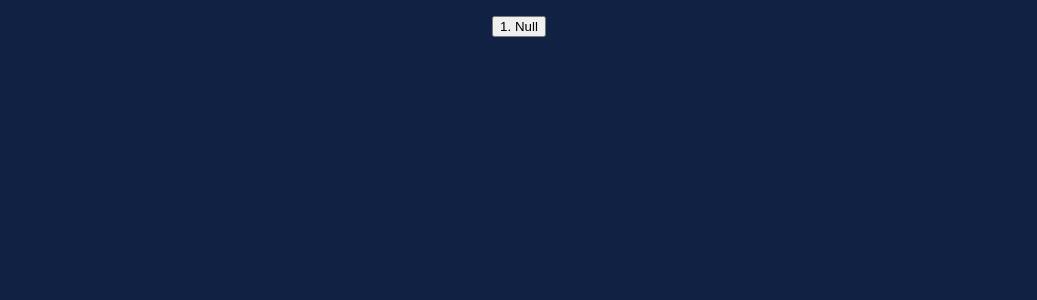
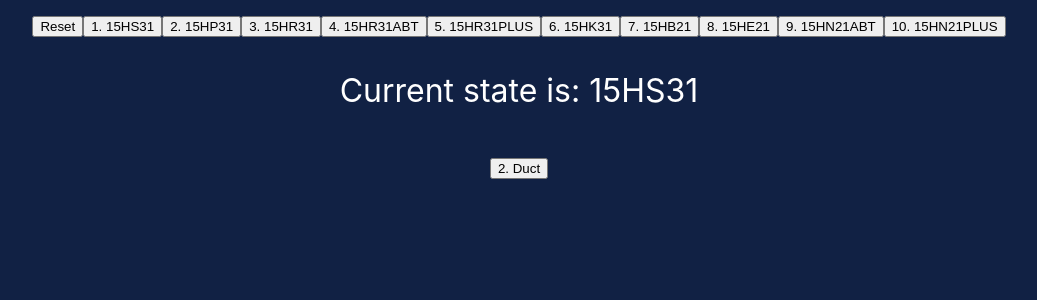
Before and after one commit to shumere/pricesapp, a React (Create React App) app: page / in a window 1280 px wide. Shown: the top 300 px of the page, without its empty margins (121-1158 px from the left). Built offline with nearby package versions, Linux system fonts and the light colour scheme.

Commit message:
all panel materials & calculations added

```diff
--- a/src/App.jsx
+++ b/src/App.jsx
@@ -1,6 +1,6 @@
 import React from "react";
 import { useDispatch, useSelector } from "react-redux";
-import { checkButton, clickButton, selectState1, selectState2 } from "./index";
+import { changeMaterialType, clickDuct, materialType, showDuct } from "./index";
 import {
   tableValueForTheRow,
   tableValueForTheFirstColumn,
@@ -8,10 +8,10 @@ import {
 } from "./Functions/ductCalculation";
 import "./App.css";
 
-export default function App() {
+function App() {
   const dispatch = useDispatch();
-  let state1 = useSelector(selectState1);
-  let state2 = useSelector(selectState2);
+  let state1 = useSelector(materialType);
+  let state2 = useSelector(showDuct);
   console.log(`Current state1 is: ${state1}`);
   console.log(`Current state2 is: ${state2}`);
   // const CLICKBUTTON = "buttons/clickButton";
@@ -39,12 +39,54 @@ export default function App() {
   //   dispatch(changeSecondState());
   // };
 
-  const clickButton1 = () => {
-    dispatch(checkButton(!state1));
+  const clickResetButton = () => {
+    dispatch(changeMaterialType("Undefined"))
+  }
+
+  const clickButton15HS31 = () => {
+    dispatch(changeMaterialType("15HS31"));
   };
 
-  const clickButton2 = () => {
-    dispatch(clickButton(!state2));
+  const clickButton15HP31 = () => {
+    dispatch(changeMaterialType("15HP31"));
+  };
+
+  const clickButton15HR31 = () => {
+    dispatch(changeMaterialType("15HR31"));
+  };
+
+  const clickButton15HR31ABT = () => {
+    dispatch(changeMaterialType("15HR31ABT"));
+  };
+
+  const clickButton15HR31PLUS = () => {
+    dispatch(changeMaterialType("15HR31PLUS"));
+  };
+
+  const clickButton15HK31 = () => {
+    dispatch(changeMaterialType("15HK31"));
+  };
+
+  const clickButton15HB21 = () => {
+    dispatch(changeMaterialType("15HB21"));
+  };
+
+  const clickButton15HE21 = () => {
+    dispatch(changeMaterialType("15HE21"));
+  };
+
+  const clickButton15HN21ABT = () => {
+    dispatch(changeMaterialType("15HN21ABT"));
+  };
+
+  const clickButton15HN21PLUS = () => {
+    dispatch(changeMaterialType("15HN21PLUS"));
+  };
+
+
+
+  const clickButtonDuct = () => {
+    dispatch(clickDuct(!state2));
   };
 
   //==========
@@ -55,7 +97,7 @@ export default function App() {
       return (
         <div>
           <div className="clickButton">
-            <button onClick={() => clickButton2()}>2. Duct</button>
+            <button onClick={() => clickButtonDuct()}>2. Duct</button>
           </div>
           <div>{state2 ? "Duct" : ""}</div>
         </div>
@@ -90,7 +132,7 @@ export default function App() {
     let i = cellValue;
     return (
       <td key={j === 1 ? i : i + j}>
-        {j === 1 ? tableValueForTheFirstColumn(i) : `${cellContent(i, j - 1)}€`}
+        {j === 1 ? tableValueForTheFirstColumn(i) : state1 !== "Undefined" ? `${cellContent(i, j - 1, state1)}€` : "N/A"}
       </td>
     );
   };
@@ -102,10 +144,6 @@ export default function App() {
     }
     return tableCells;
   };
-
-  // const renderTableCellsWithData = (cellValue) => {
-  //   return renderTableCells(cellValue);
-  // };
 
   const renderTableRow = (cellValue) => {
     return <tr key={cellValue}>{renderTableCells(cellValue)}</tr>;
@@ -129,7 +167,7 @@ export default function App() {
   //Render the whole table
 
   const renderTable = () => {
-    if (state1 && state2) {
+    if (state2) {
       return (
         <div>
           <table>
@@ -144,11 +182,42 @@ export default function App() {
 
   return (
     <div style={{ fontSize: "2rem" }} className="App">
-      <button onClick={() => clickButton1()}>
-        {state1 ? "1. 15HS31" : "1. Null"}
+      <button onClick={()=> clickResetButton()}>Reset</button>
+      <button onClick={() => clickButton15HS31()}>
+        1. 15HS31
       </button>
+      <button onClick={() => clickButton15HP31()}>
+        2. 15HP31
+      </button>
+      <button onClick={() => clickButton15HR31()}>
+        3. 15HR31
+      </button>
+      <button onClick={() => clickButton15HR31ABT()}>
+        4. 15HR31ABT
+      </button>
+      <button onClick={() => clickButton15HR31PLUS()}>
+        5. 15HR31PLUS
+      </button>
+      <button onClick={() => clickButton15HK31()}>
+        6. 15HK31
+      </button>
+      <button onClick={() => clickButton15HB21()}>
+        7. 15HB21
+      </button>
+      <button onClick={() => clickButton15HE21()}>
+        8. 15HE21
+      </button>
+      <button onClick={() => clickButton15HN21ABT()}>
+        9. 15HN21ABT
+      </button>
+      <button onClick={() => clickButton15HN21PLUS()}>
+        10. 15HN21PLUS
+      </button>
+      <p>{`Current state is: ${state1}`}</p>
       <div>{renderButton2()}</div>
       <div>{renderTable()}</div>
     </div>
   );
 }
+
+export default App
--- a/src/Functions/ductCalculation.js
+++ b/src/Functions/ductCalculation.js
@@ -9,24 +9,32 @@ const material = {
     "20mm": 26,
     "30mm": 36,
   },
-  panelType: {
-    "15HB21": "15HB21",
-    "15HS31": "15HS31",
-  },
-  flangesType: {
-    161: "161",
-    "161/30": "161/30",
-  },
-  ductAngleType: {
-    "21SQ01": "21SQ01",
-    "21SQ02": "21SQ02",
-  },
+  // panelType: {
+  //   "15HB21": "15HB21",
+  //   "15HS31": "15HS31",
+  // },
+  // flangesType: {
+  //   161: "161",
+  //   "161/30": "161/30",
+  // },
+  // ductAngleType: {
+  //   "21SQ01": "21SQ01",
+  //   "21SQ02": "21SQ02",
+  // },
 };
 
 const costsPerUnit = {
   panelCost: {
     "15HB21": 5,
+    "15HE21" : 9.44,
+    "15HN21ABT" : 11,
+    "15HN21PLUS" : 12.65,
     "15HS31": 9,
+    "15HP31" : 8.9,
+    "15HR31" : 14,
+    "15HR31ABT" : 13.5,
+    "15HR31PLUS" : 15.525,
+    "15HK31" : 13.75
   },
   flangesCost: {
     161: 1.15,
@@ -62,6 +70,58 @@ const costsPerUnit = {
 
 //console.log(materialThickness["30mm"])
 
+//Material check for thickness
+
+const materialCheckForThickness = (state1) => {
+  if (state1 === "15HS31" || state1 === "15HP31" ||  state1 === "15HR31" || state1 === "15HR31ABT" || state1 === "15HR31PLUS" || state1 === "15HK31") {
+    return (material.thickness["30mm"] / 1000) * 2;
+  } else if (state1 === "15HB21" || state1 === "15HE21" || state1 === "15HN21ABT" || state1 === "15HN21PLUS") {
+    return (material.thickness["20mm"] / 1000) * 2;
+  } else {
+    return 0;
+  }
+};
+
+// const materialCheckForPanel = (state1) => {
+//   if (state1 === "15HS31") {
+//     return costsPerUnit.panelCost["15HS31"];
+//   } else if (state1 === "15HB21") {
+//     return costsPerUnit.panelCost["15HB21"];
+//   } else {
+//     return 0;
+//   }
+// };
+
+const materialCheckForFlanges = (state1) => {
+  if (state1 === "15HS31" || state1 === "15HP31" ||  state1 === "15HR31" || state1 === "15HR31ABT" || state1 === "15HR31PLUS" || state1 === "15HK31") {
+    return costsPerUnit.flangesCost["161/30"];
+  } else if (state1 === "15HB21" || state1 === "15HE21" || state1 === "15HN21ABT" || state1 === "15HN21PLUS") {
+    return costsPerUnit.flangesCost[161];
+  } else {
+    return 0;
+  }
+};
+
+const materialCheckForCorner = (state1) => {
+  if (state1 === "15HS31" || state1 === "15HP31" ||  state1 === "15HR31" || state1 === "15HR31ABT" || state1 === "15HR31PLUS" || state1 === "15HK31") {
+    return costsPerUnit.ductCornerCost["21SQ02"];
+  } else if (state1 === "15HB21" || state1 === "15HE21" || state1 === "15HN21ABT" || state1 === "15HN21PLUS") {
+    return costsPerUnit.ductCornerCost["21SQ01"];
+  } else {
+    return 0;
+  }
+};
+
+const materialCheckForFlangeGlue = (state1) => {
+  if (state1 === "15HS31" || state1 === "15HP31" ||  state1 === "15HR31" || state1 === "15HR31ABT" || state1 === "15HR31PLUS" || state1 === "15HK31") {
+    return costsPerUnit.flangesGlueCost["21CL09"];
+  } else if (state1 === "15HB21" || state1 === "15HE21" || state1 === "15HN21ABT" || state1 === "15HN21PLUS") {
+    return costsPerUnit.flangesGlueCost["21CL08"];
+  } else {
+    return 0;
+  }
+};
+
 //Duct Calculation
 
 export const tableValueForTheRow = (i) => {
@@ -77,9 +137,20 @@ const sizeA = (i) => {
   return a;
 };
 
-const sizeA2 = (i) => {
-  let a2 = sizeA(i) + (material.thickness["30mm"] / 1000) * 2;
+// const sizeA2 = (i, state1) => {
+//   let a2 = sizeA(i) + (state1 === "15HS31" ? ((material.thickness["30mm"] / 1000) * 2) : ((material.thickness["20mm"] / 1000) * 2));
+//   return a2;
+// };
+
+const sizeA2 = (i, state1) => {
+  let a2 = sizeA(i) + materialCheckForThickness(state1);
   return a2;
+};
+
+//SizeA3 is for fittings
+const sizeA3 = (i) => {
+  let a3 = sizeA2(i) + (material.millerSpace["30mm"] / 1000) * 2;
+  return a3;
 };
 
 const sizeB = (j) => {
@@ -87,16 +158,11 @@ const sizeB = (j) => {
   return b;
 };
 
-const sizeB2 = (j) => {
-  let b2 = sizeB(j) + (material.thickness["30mm"] / 1000) * 2;
+const sizeB2 = (j, state1) => {
+  let b2 = sizeB(j) + materialCheckForThickness(state1);
   return b2;
 };
 
-//SizeA3 is for fittings
-const sizeA3 = (i) => {
-  let a3 = sizeA2(i) + (material.millerSpace["30mm"] / 1000) * 2;
-  return a3;
-};
 //SizeB3 is for fittings
 const sizeB3 = (j) => {
   let b3 = sizeB2(j) + (material.millerSpace["30mm"] / 1000) * 2;
@@ -105,16 +171,20 @@ const sizeB3 = (j) => {
 
 const ductLength = () => 1.2;
 
-const ductSurface = (i, j) => {
-  return Math.ceil((sizeA2(i) + sizeB2(j)) * 2 * ductLength() * 1000) / 1000;
+const ductSurface = (i, j, state1) => {
+  return (
+    Math.ceil(
+      (sizeA2(i, state1) + sizeB2(j, state1)) * 2 * ductLength() * 1000
+    ) / 1000
+  );
 };
 
 const reinforcementStep = () => 0.75;
 
 //Duct BOM
 
-const bomPanel = (i, j) => {
-  let panelQ = ductSurface(i, j);
+const bomPanel = (i, j, state1) => {
+  let panelQ = ductSurface(i, j, state1);
   return panelQ;
 };
 
@@ -148,27 +218,35 @@ const bomSealant = () => {
   return sealantQ;
 };
 
-const bomDisks = (i, j) => {
+const bomDisks = (i, j, state1) => {
   let disksQ =
-    (sizeA2(i) >= 1 ? 4 * Math.floor(sizeA2(i) / reinforcementStep()) : 0) +
-    (sizeB2(j) >= 1 ? 4 * Math.floor(sizeB2(j) / reinforcementStep()) : 0);
+    (sizeA2(i, state1) >= 1
+      ? 4 * Math.floor(sizeA2(i, state1) / reinforcementStep())
+      : 0) +
+    (sizeB2(j, state1) >= 1
+      ? 4 * Math.floor(sizeB2(j, state1) / reinforcementStep())
+      : 0);
   return disksQ;
 };
 
-const bomScrews = (i, j) => {
+const bomScrews = (i, j, state1) => {
   let screwsQ =
-    (sizeA2(i) >= 1 ? 2 * Math.floor(sizeA2(i) / reinforcementStep()) : 0) +
-    (sizeB2(j) >= 1 ? 2 * Math.floor(sizeB2(j) / reinforcementStep()) : 0);
+    (sizeA2(i, state1) >= 1
+      ? 2 * Math.floor(sizeA2(i, state1) / reinforcementStep())
+      : 0) +
+    (sizeB2(j, state1) >= 1
+      ? 2 * Math.floor(sizeB2(j, state1) / reinforcementStep())
+      : 0);
   return screwsQ;
 };
 
-const bomReinforcement = (i, j) => {
+const bomReinforcement = (i, j, state1) => {
   let reinforcementQ =
-    (sizeA2(i) >= 1
-      ? sizeA2(i) * Math.floor(sizeA2(i) / reinforcementStep())
+    (sizeA2(i, state1) >= 1
+      ? sizeA2(i, state1) * Math.floor(sizeA2(i, state1) / reinforcementStep())
       : 0) +
-    (sizeB2(j) >= 1
-      ? sizeB2(j) * Math.floor(sizeB2(j) / reinforcementStep())
+    (sizeB2(j, state1) >= 1
+      ? sizeB2(j, state1) * Math.floor(sizeB2(j, state1) / reinforcementStep())
       : 0);
   return reinforcementQ;
 };
@@ -214,16 +292,16 @@ const est = (i, j) => {
   return laborCost(i, j) * (1 + laborCostRates.employersSocialTax);
 };
 
-const totalPanelCost = (i, j) => {
-  return bomPanel(i, j) * costsPerUnit.panelCost["15HS31"];
+const totalPanelCost = (i, j, state1) => {
+  return bomPanel(i, j, state1) * costsPerUnit.panelCost[state1];
 };
 
-const totalFlangeCost = (i, j) => {
-  return bomFlanges(i, j) * costsPerUnit.flangesCost["161/30"];
+const totalFlangeCost = (i, j, state1) => {
+  return bomFlanges(i, j) * materialCheckForFlanges(state1);
 };
 
-const totalCornerCost = () => {
-  return bomCorners() * costsPerUnit.ductCornerCost["21SQ02"];
+const totalCornerCost = (state1) => {
+  return bomCorners() * materialCheckForCorner(state1);
 };
 
 const totalTapeCost = () => {
@@ -234,55 +312,57 @@ const totalPanelGlueCost = () => {
   return bomPanelGlue() * costsPerUnit.panelGlueCost["21CL02"];
 };
 
-const totalFlangesGlueCost = (i, j) => {
-  return bomFlangeGlue(i, j) * costsPerUnit.flangesGlueCost["21CL09"];
+const totalFlangesGlueCost = (i, j, state1) => {
+  return bomFlangeGlue(i, j) * materialCheckForFlangeGlue(state1);
 };
 
 const totalSealantCost = () => {
   return bomSealant() * costsPerUnit.sealantCost["21SL01"];
 };
 
-const totalDisksCost = (i, j) => {
-  return bomDisks(i, j) * costsPerUnit.diskCost["21RF01"];
+const totalDisksCost = (i, j, state1) => {
+  return bomDisks(i, j, state1) * costsPerUnit.diskCost["21RF01"];
 };
 
-const totalScrewCost = (i, j) => {
-  return bomScrews(i, j) * costsPerUnit.screwCost["21RF03"];
+const totalScrewCost = (i, j, state1) => {
+  return bomScrews(i, j, state1) * costsPerUnit.screwCost["21RF03"];
 };
 
-const totalReinforcementCost = (i, j) => {
-  return bomReinforcement(i, j) * costsPerUnit.reinforcementCost["21RF02"];
-};
-
-const totalMaterialCost = (i, j) => {
+const totalReinforcementCost = (i, j, state1) => {
   return (
-    totalPanelCost(i, j) +
-    totalFlangeCost(i, j) +
-    totalCornerCost() +
-    totalTapeCost() +
-    totalPanelGlueCost() +
-    totalFlangesGlueCost(i, j) +
-    totalSealantCost() +
-    totalDisksCost(i, j) +
-    totalScrewCost(i, j) +
-    totalReinforcementCost(i, j)
+    bomReinforcement(i, j, state1) * costsPerUnit.reinforcementCost["21RF02"]
   );
 };
 
-const totalCost = (i, j) => {
-  return totalMaterialCost(i, j) + est(i, j);
+const totalMaterialCost = (i, j, state1) => {
+  return (
+    totalPanelCost(i, j, state1) +
+    totalFlangeCost(i, j, state1) +
+    totalCornerCost(state1) +
+    totalTapeCost() +
+    totalPanelGlueCost() +
+    totalFlangesGlueCost(i, j, state1) +
+    totalSealantCost() +
+    totalDisksCost(i, j, state1) +
+    totalScrewCost(i, j, state1) +
+    totalReinforcementCost(i, j, state1)
+  );
 };
 
-export const totalSellingPrice = (i, j) => {
+const totalCost = (i, j, state1) => {
+  return totalMaterialCost(i, j, state1) + est(i, j);
+};
+
+const totalSellingPrice = (i, j, state1) => {
   return (
     Math.round(
-      (totalMaterialCost(i, j) * transportCost() +
-        totalCost(i, j) * (1 + gainCost())) *
+      (totalMaterialCost(i, j, state1) * transportCost() +
+        totalCost(i, j, state1) * (1 + gainCost())) *
         100
     ) / 100
   );
 };
 
-export const cellContent = (i, j) => {
-  return totalSellingPrice(i, j);
+export const cellContent = (i, j, state1) => {
+  return totalSellingPrice(i, j, state1);
 };
--- a/src/index.jsx
+++ b/src/index.jsx
@@ -27,15 +27,15 @@ import { Provider } from "react-redux";
 const buttonSlice = createSlice({
   name: "buttons",
   initialState: {
-    currentState1: false,
-    currentState2: false,
+    materialType: "15HS31",
+    showDuct: false,
   },
   reducers: {
-    checkButton: (state, action) => {
-      return { ...state, currentState1: action.payload };
+    changeMaterialType: (state, action) => {
+      return { ...state, materialType: action.payload };
     },
-    clickButton: (state, action) => {
-      return { ...state, currentState2: action.payload };
+    clickDuct: (state, action) => {
+      return { ...state, showDuct: action.payload };
     },
   },
 });
@@ -46,9 +46,9 @@ const store = configureStore({
   },
 });
 
-export const {checkButton, clickButton} = buttonSlice.actions;
-export const selectState1 = (state) => state.buttons.currentState1;
-export const selectState2 = (state) => state.buttons.currentState2;
+export const {changeMaterialType, clickDuct} = buttonSlice.actions;
+export const materialType = (state) => state.buttons.materialType;
+export const showDuct = (state) => state.buttons.showDuct;
 
 const root = document.getElementById("root");
 
```
